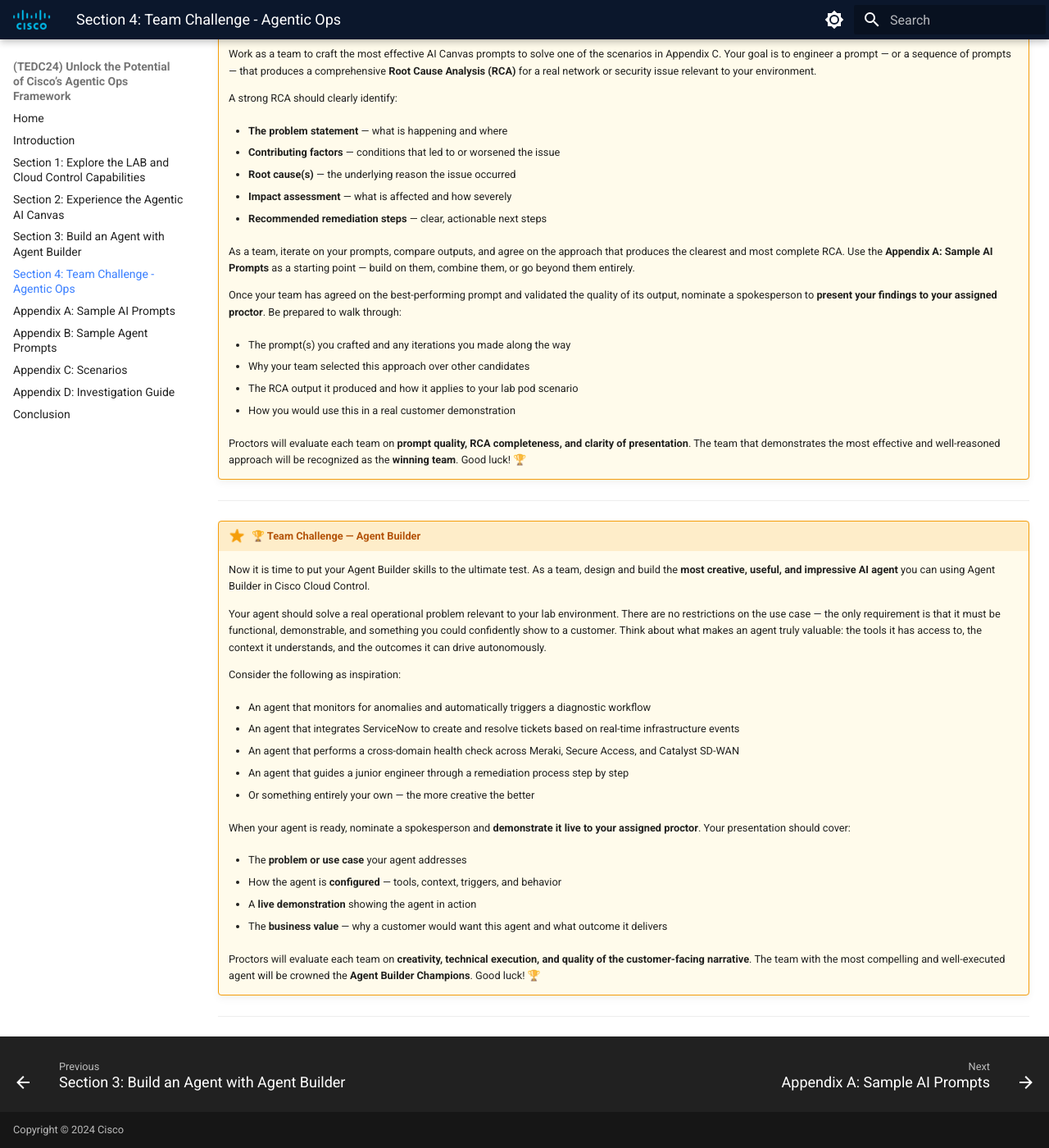
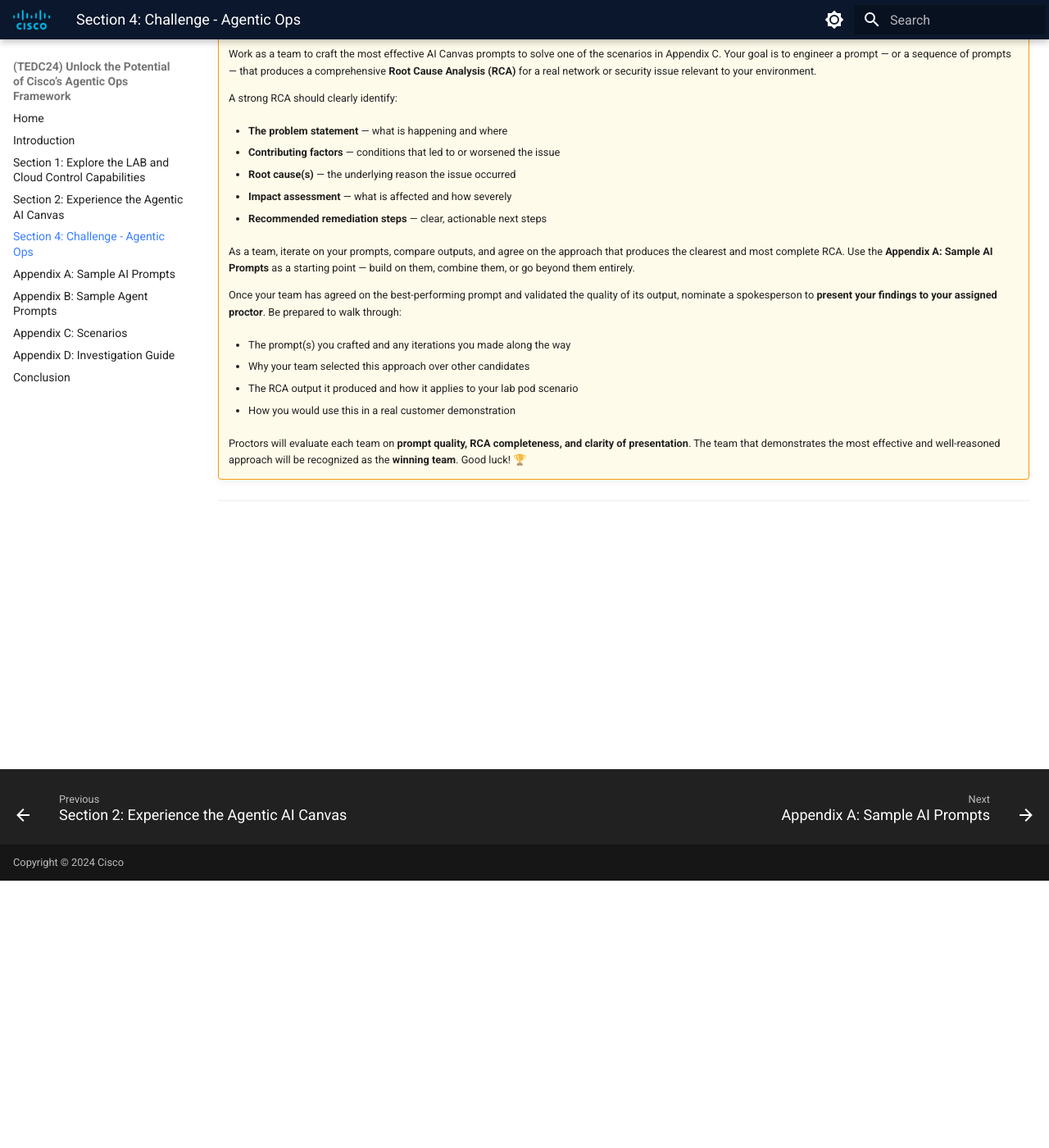
Before and after one commit to mokuma56/tedcn24-01-fy27, an MkDocs documentation site: the page built from docs/section-4-challenge-agentic-ops/index.md, in a window 1280 px wide and 1400 px high, scrolled down 326 px. Shown: the whole window at 82% size. Built offline with MkDocs 1.6.1 and Material for MkDocs 9.7.7, drawn with Linux system fonts in a browser that asks for light colours; some of the changed text lies outside the part shown.

Commit message:
Update lab guide — 2026-09-03 13:14

```diff
--- a/docs/section-4-team-challenge-agentic-ops/index.md
+++ b/docs/section-4-challenge-agentic-ops/index.md
@@ -1,4 +1,4 @@
-# Section 4: Team Challenge - Agentic Ops
+# Section 4: Challenge - Agentic Ops
 
 In this section, teams will compete in two hands-on challenges that put their AI and agentic skills to the test. First, teams will engineer the most effective AI Canvas prompts to generate a comprehensive Root Cause Analysis for a real network or security scenario, then iterate, compare, and present their approach to a proctor. Second, teams will design and build a fully functional AI agent using Agent Builder in Cisco Cloud Control that solves a real operational problem and can be demonstrated live to a customer.
 
@@ -34,34 +34,3 @@
     Proctors will evaluate each team on **prompt quality, RCA completeness, and clarity of presentation**. The team that demonstrates the most effective and well-reasoned approach will be recognized as the **winning team**. Good luck! 🏆
 
 ---
-
-!!! team-challenge "🏆 Team Challenge — Agent Builder"
-    Now it is time to put your Agent Builder skills to the ultimate test. As a team, design and build the **most creative, useful, and impressive AI agent** you can using Agent Builder in Cisco Cloud Control.
-
-    Your agent should solve a real operational problem relevant to your lab environment. There are no restrictions on the use case — the only requirement is that it must be functional, demonstrable, and something you could confidently show to a customer. Think about what makes an agent truly valuable: the tools it has access to, the context it understands, and the outcomes it can drive autonomously.
-
-    Consider the following as inspiration:
-
-    - An agent that monitors for anomalies and automatically triggers a diagnostic workflow
-
-    - An agent that integrates ServiceNow to create and resolve tickets based on real-time infrastructure events
-
-    - An agent that performs a cross-domain health check across Meraki, Secure Access, and Catalyst SD-WAN
-
-    - An agent that guides a junior engineer through a remediation process step by step
-
-    - Or something entirely your own — the more creative the better
-
-    When your agent is ready, nominate a spokesperson and **demonstrate it live to your assigned proctor**. Your presentation should cover:
-
-    - The **problem or use case** your agent addresses
-
-    - How the agent is **configured** — tools, context, triggers, and behavior
-
-    - A **live demonstration** showing the agent in action
-
-    - The **business value** — why a customer would want this agent and what outcome it delivers
-
-    Proctors will evaluate each team on **creativity, technical execution, and quality of the customer-facing narrative**. The team with the most compelling and well-executed agent will be crowned the **Agent Builder Champions**. Good luck! 🏆
-
----
--- a/mkdocs.yml
+++ b/mkdocs.yml
@@ -72,8 +72,7 @@
   - Introduction: introduction/index.md
   - "Section 1: Explore the LAB and Cloud Control Capabilities": section-1-explore-the-lab-and-cloud-control-capabilities/index.md
   - "Section 2: Experience the Agentic AI Canvas": section-2-experience-the-agentic-ai-canvas/index.md
-  - "Section 3: Build an Agent with Agent Builder": section-3-build-an-agent-with-agent-builder/index.md
-  - "Section 4: Team Challenge - Agentic Ops": section-4-team-challenge-agentic-ops/index.md
+  - "Section 4: Challenge - Agentic Ops": section-4-challenge-agentic-ops/index.md
   - "Appendix A: Sample AI Prompts": appendix-a-sample-ai-prompts/index.md
   - "Appendix B: Sample Agent Prompts": appendix-b-sample-agent-prompts/index.md
   - "Appendix C: Scenarios": appendix-c-scenarios/index.md
```
Also changed, not shown: docs/index.md (+0 -1 lines), docs/introduction/index.md (+1 -4 lines), docs/section-1-explore-the-lab-and-cloud-control-capabilities/index.md (+6 -25 lines), docs/section-3-build-an-agent-with-agent-builder/index.md (deleted, +0 -252 lines), docs/screenshots/b505c687fc.png (added).
